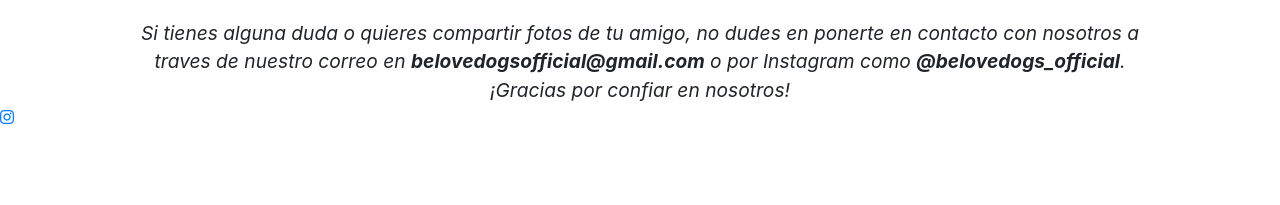
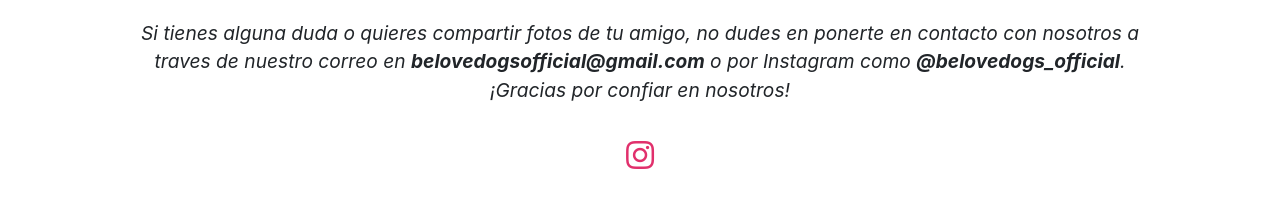
Before and after one commit to ignamart03/BeloveDogs_PHP, a PHP site: page /ayuda.php in a window 1280 px wide. Shown: the part 853-1058 px from the top of the page. Before the commit the page ends 977 px from the top, so only its background shows below. Run offline with PHP 8.4, Linux system fonts and the light colour scheme.

Commit message:
Update ayuda.css

```diff
--- a/styles/ayuda.css
+++ b/styles/ayuda.css
@@ -159,3 +159,16 @@
     height: 50px;
     cursor: pointer;
 }
+
+.icon-container {
+    display: flex;
+    justify-content: center;
+    align-items: center;
+    height: 100px; /* ajusta este valor según tus necesidades */
+}
+
+.fab {
+    font-size: 2em;
+    color: #E1306C;
+    margin: 10px;
+}
```
